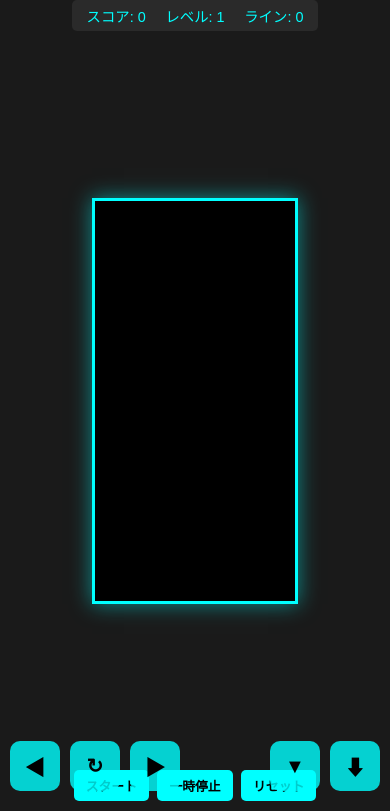
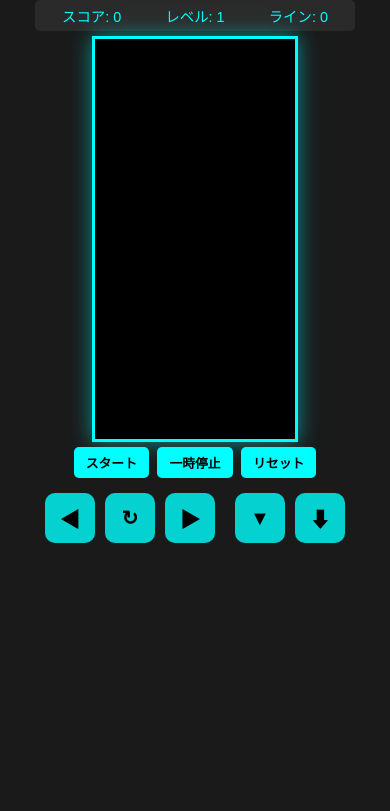
Before and after one commit to mo84dan5/tetris-game-sample, a plain HTML site: page index.html in a window 390 px wide. Shown: the part 43-854 px from the top of the page. Drawn offline with Linux system fonts and the light colour scheme.

Commit message:
Fix overlapping control buttons and touch controls

```diff
--- a/style.css
+++ b/style.css
@@ -177,7 +177,7 @@ h1 {
         height: 100vh;
         display: flex;
         flex-direction: column;
-        justify-content: space-between;
+        justify-content: flex-start;
     }
 
     .game-wrapper {
@@ -185,9 +185,6 @@ h1 {
         align-items: center;
         gap: 5px;
         margin-bottom: 5px;
-        flex: 1;
-        display: flex;
-        justify-content: center;
     }
 
     h1 {
@@ -218,7 +215,8 @@ h1 {
     .touch-controls {
         display: flex;
         padding: 0 10px;
-        bottom: 10px;
+        position: static;
+        margin-top: 10px;
     }
 
     .touch-btn {
```
